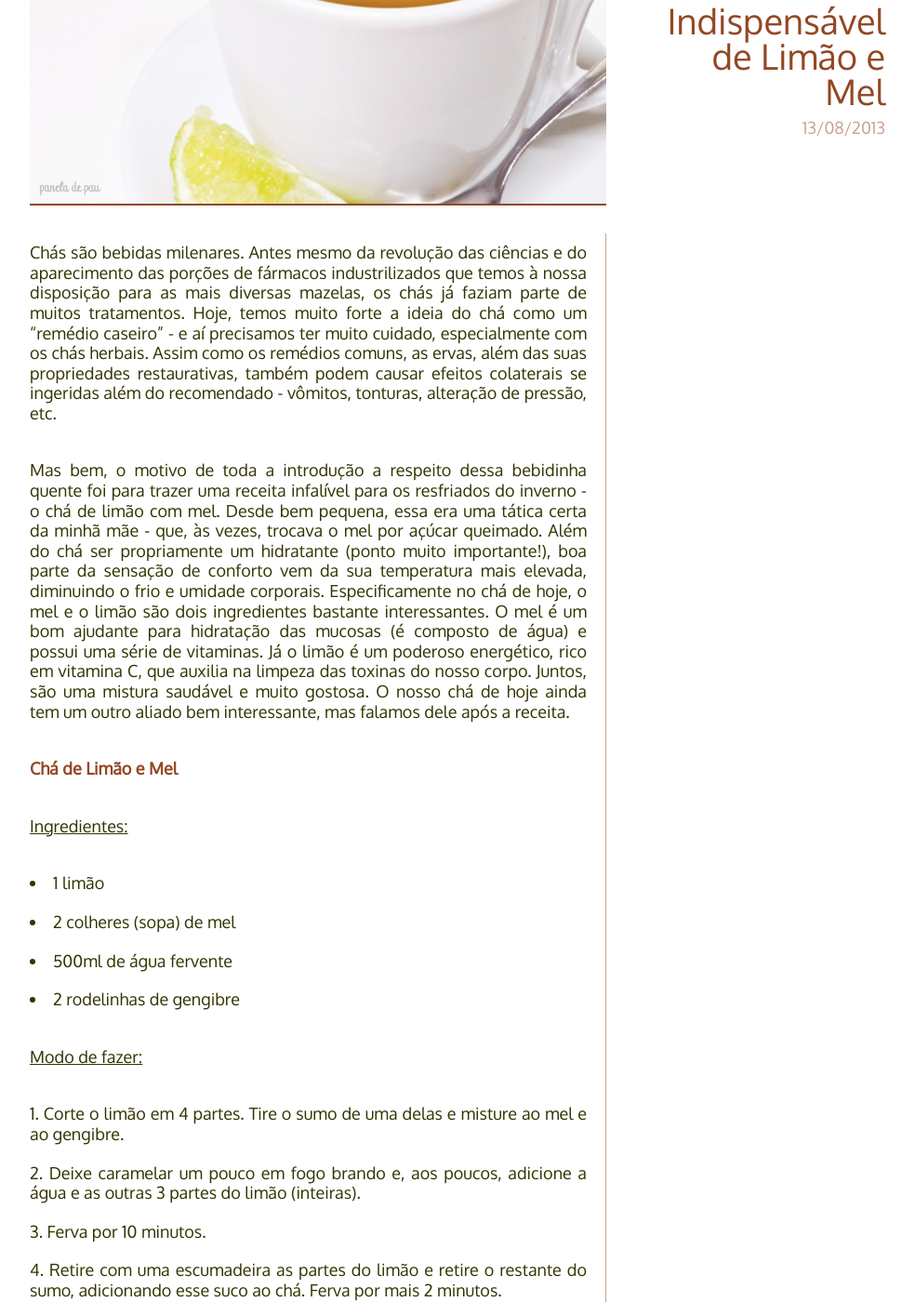
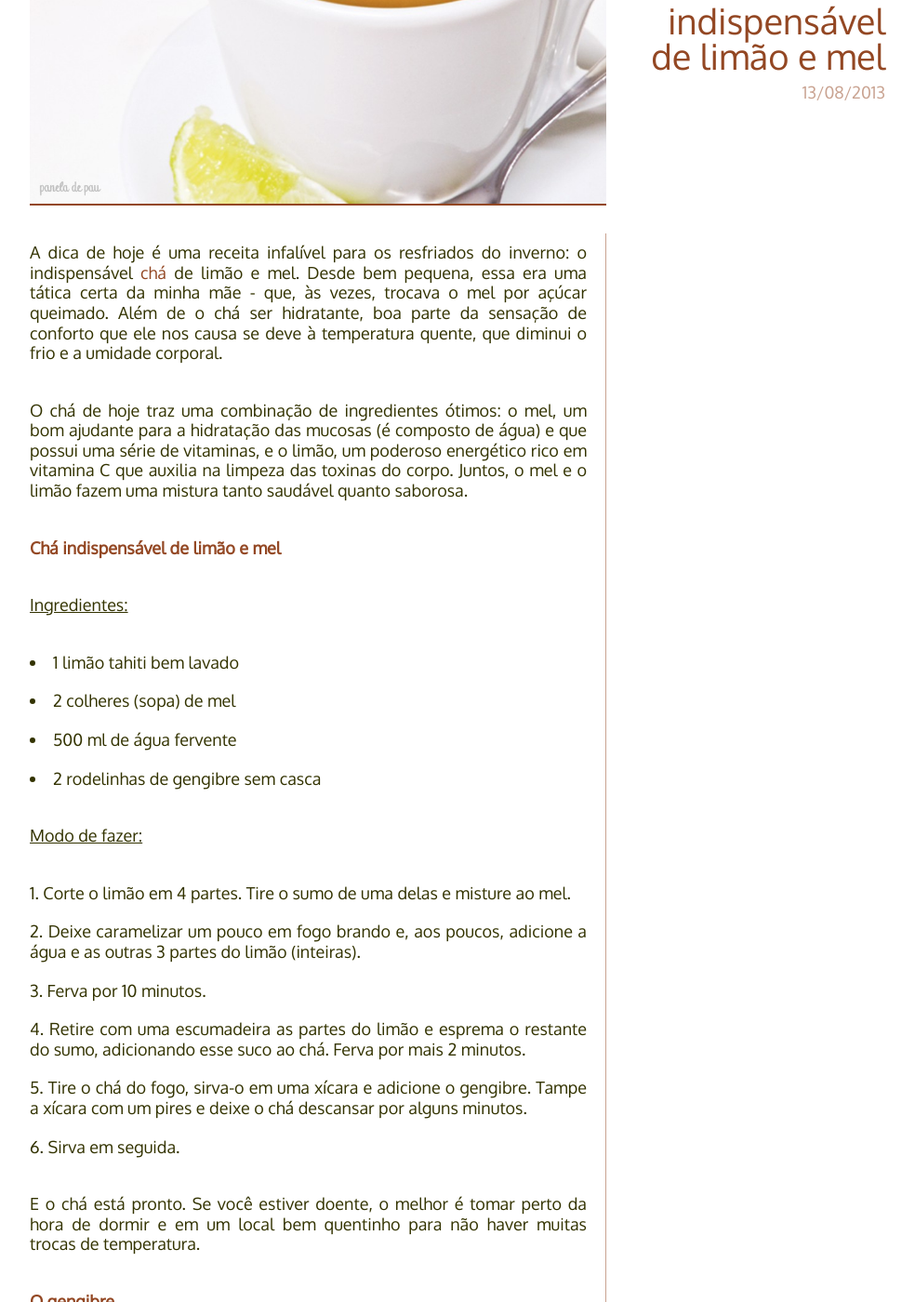
Before and after one commit to PaneladePau/paneladepau-jekyll-blog, a Jekyll site: the page built from _posts/2013-08-13-cha-indispensavel-limao-e-mel.md, in a window 1280 px wide and 1400 px high, scrolled down 300 px. Shown: the whole window at 93% size, without its empty margins (138-1122 px from the left). Built offline with Jekyll 4.4.1, drawn with Linux system fonts in a browser that asks for light colours; nearby versions of some CDN libraries; some web fonts are replaced; some of the changed text lies outside the part shown.

Commit message:
“update”

```diff
--- a/_posts/2013-08-13-cha-indispensavel-limao-e-mel.md
+++ b/_posts/2013-08-13-cha-indispensavel-limao-e-mel.md
@@ -1,5 +1,5 @@
 ---
-titulo: Chá Indispensável de Limão e Mel
+titulo: Chá indispensável de limão e mel
 imgdestaque: cha-limao-mel.jpg
 tags: [bebidas, cozinha saudavel]
 imagem2: nome-da-imagem-2.jpg
@@ -15,32 +15,35 @@ legendaimg2: Legenda da imagem 2
 [este é um texto com link](https://www.enderecodolink.com)
 {% endcomment %}
 
-Chás são bebidas milenares. Antes mesmo da revolução das ciências e do aparecimento das porções de fármacos industrilizados que temos à nossa disposição para as mais diversas mazelas, os chás já faziam parte de muitos tratamentos. Hoje, temos muito forte a ideia do chá como um "remédio caseiro" - e aí precisamos ter muito cuidado, especialmente com os chás herbais. Assim como os remédios comuns, as ervas, além das suas propriedades restaurativas, também podem causar efeitos colaterais se ingeridas além do recomendado - vômitos, tonturas, alteração de pressão, etc.
+A dica de hoje é uma receita infalível para os resfriados do inverno: o indispensável [chá](http://paneladepau.com.br/cha-preto-com-maca/) de limão e mel. Desde bem pequena, essa era uma tática certa da minha mãe - que, às vezes, trocava o mel por açúcar queimado. Além de o chá ser hidratante, boa parte da sensação de conforto que ele nos causa se deve à temperatura quente, que diminui o frio e a umidade corporal.
 
-Mas bem, o motivo de toda a introdução a respeito dessa bebidinha quente foi para trazer uma receita infalível para os resfriados do inverno - o chá de limão com mel. Desde bem pequena, essa era uma tática certa da minhã mãe - que, às vezes, trocava o mel por açúcar queimado. Além do chá ser propriamente um hidratante (ponto muito importante!), boa parte da sensação de conforto vem da sua temperatura mais elevada, diminuindo o frio e umidade corporais. Especificamente no chá de hoje, o mel e o limão são dois ingredientes bastante interessantes. O mel é um bom ajudante para hidratação das mucosas (é composto de água) e possui uma série de vitaminas. Já o limão é um poderoso energético, rico em vitamina C, que auxilia na limpeza das toxinas do nosso corpo. Juntos, são uma mistura saudável e muito gostosa. O nosso chá de hoje ainda tem um outro aliado bem interessante, mas falamos dele após a receita.
+O chá de hoje traz uma combinação de ingredientes ótimos: o mel, um bom ajudante para a hidratação das mucosas (é composto de água) e que possui uma série de vitaminas, e o limão, um poderoso energético rico em vitamina C que auxilia na limpeza das toxinas do corpo. Juntos, o mel e o limão fazem uma mistura tanto saudável quanto saborosa.
 
-**Chá de Limão e Mel**
+**Chá indispensável de limão e mel**
 
 ### Ingredientes:
 
-* 1 limão
+* 1 limão tahiti bem lavado
 * 2 colheres (sopa) de mel
-* 500ml de água fervente
-* 2 rodelinhas de gengibre
+* 500 ml de água fervente
+* 2 rodelinhas de gengibre sem casca
 
 ### Modo de fazer:
 
-1. Corte o limão em 4 partes. Tire o sumo de uma delas e misture ao mel e ao gengibre.
-2. Deixe caramelar um pouco em fogo brando e, aos poucos, adicione a água e as outras 3 partes do limão (inteiras).
+1. Corte o limão em 4 partes. Tire o sumo de uma delas e misture ao mel.
+2. Deixe caramelizar um pouco em fogo brando e, aos poucos, adicione a água e as outras 3 partes do limão (inteiras).
 3. Ferva por 10 minutos.
-4. Retire com uma escumadeira as partes do limão e retire o restante do sumo, adicionando esse suco ao chá. Ferva por mais 2 minutos.
+4. Retire com uma escumadeira as partes do limão e esprema o restante do sumo, adicionando esse suco ao chá. Ferva por mais 2 minutos.
+5. Tire o chá do fogo, sirva-o em uma xícara e adicione o gengibre. Tampe a xícara com um pires e deixe o chá descansar por alguns minutos.
+6. Sirva em seguida.
 
-E o chá está pronto para ser servido. Se estiver doente, o melhor é tomar perto da hora de dormir e ficar bem quentinho para não haver muitas trocas de temperatura, que são péssimas para um organismo debilitado.
+E o chá está pronto. Se você estiver doente, o melhor é tomar perto da hora de dormir e em um local bem quentinho para não haver muitas trocas de temperatura.
 
-Em relação ao gengibre: ele é um potente anti-inflamatório, muito conhecido pelos seus efeitos medicinais. Popularmente, o chá do próprio gengibre é utilizado na prevenção contra a gripe. Ele tem um sabor forte e sua função principal é aquecer o metabolismo, auxiliando muito na diminuição de secreções. É interessante até mordiscar os pedacinhos depois de tomar o chá.
+**O gengibre**
 
-Uma última ideia é, ainda, utilizar dentes de alho. O alho é um bulbo ótimo para a circulação sanguínea, auxiliando a combater toxinas. Claro que o sabor dele é um tanto forte e nem sempre agradável para ser ingerido como chá. Porém, se você optar por usá-lo, um pauzinho de canela ou alguns dentes de cravo podem ajudar no odor forte.
+Potente anti-inflamatório, o gengibre é muito conhecido pelos seus efeitos medicinais. Ele tem um sabor forte e sua função principal é aquecer o metabolismo, auxiliando na diminuição de secreções. É interessante até mordiscar os pedacinhos depois de tomar o chá.
 
-Espero que tenham gostado! Agora eu vou lá tomar o meu cházinho, pois essa gripe tá demais!
+Gostaram da dica?
+Espero que sim! Agora eu vou lá tomar um chá indispensável de limão e mel, pois a minha gripe tá demais!
 
 Até a próxima!
```
